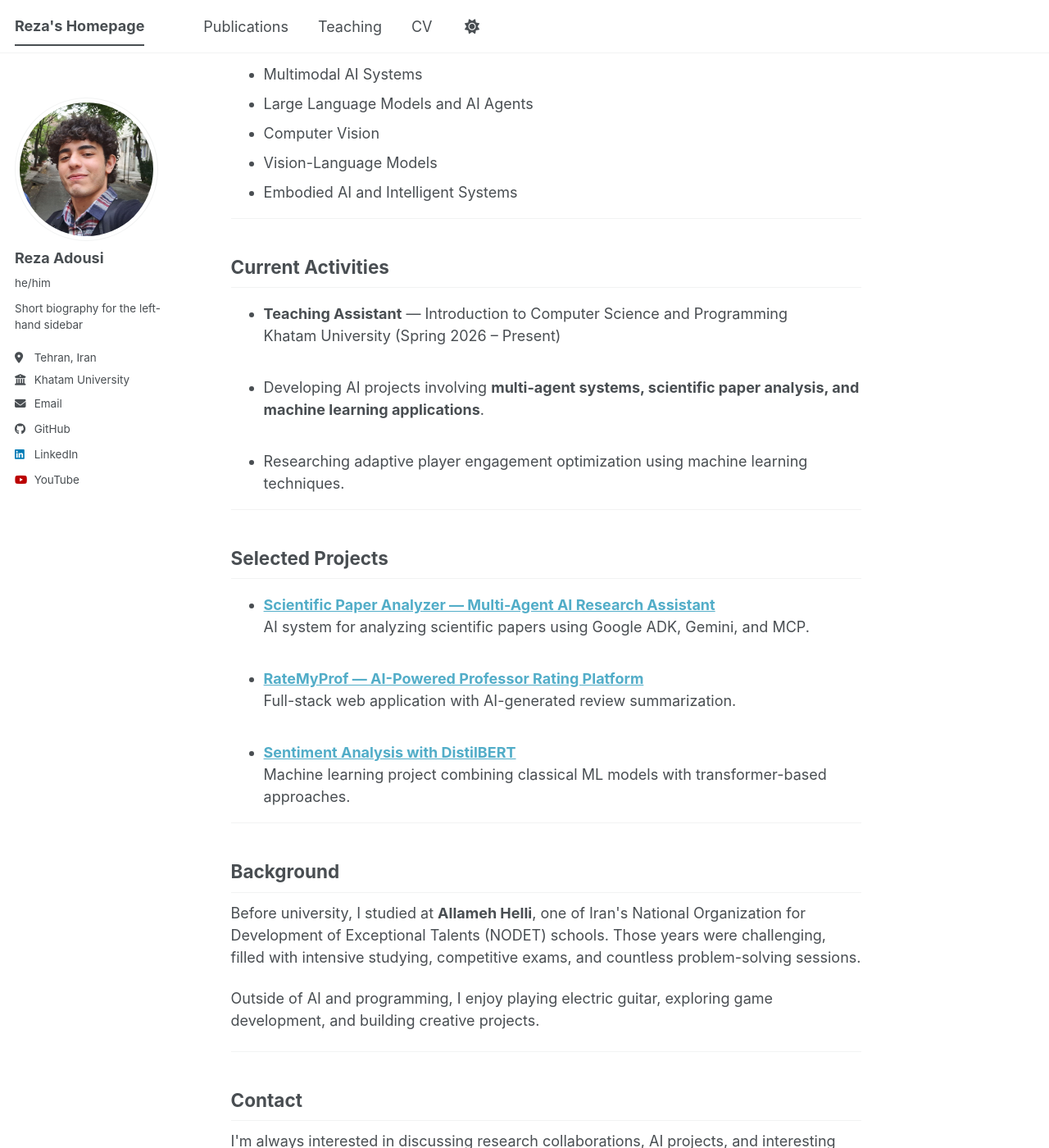
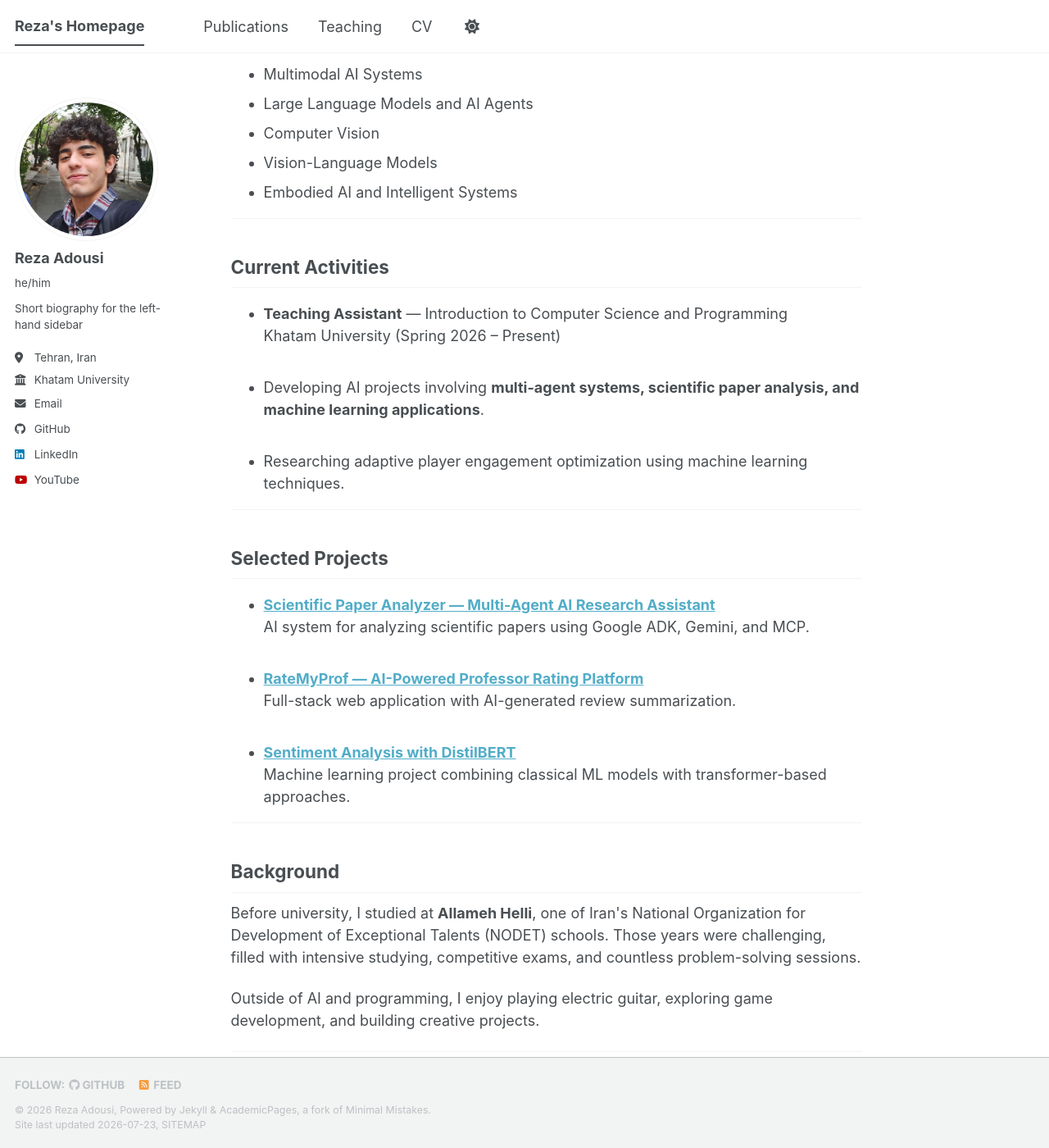
Before and after one commit to RezaAdousi/rezaadousi.github.io, a Jekyll site: the page built from _pages/about.md, in a window 1280 px wide and 1400 px high, scrolled down 529 px. Shown: the whole window at 82% size. Built offline with Jekyll 4.4.1, drawn with Linux system fonts in a browser that asks for light colours; a style sheet for code colours, icons or effects is not loaded.

Commit message:
Fix footer positioning: set position to fixed and align to bottom

```diff
--- a/_sass/layout/_footer.scss
+++ b/_sass/layout/_footer.scss
@@ -18,8 +18,8 @@
   height: auto;
 
   /* keep the footer on the bottom of the page */
-  position: relative;
-  bottom: auto;
+  position: fixed;
+  bottom: 0;
 
   -webkit-animation: intro 0.3s both;
           animation: intro 0.3s both;
```
